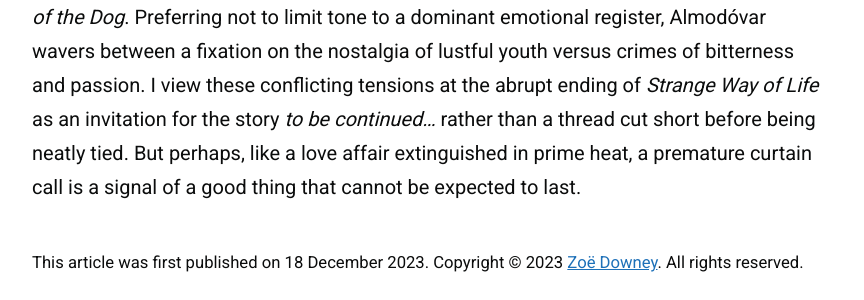
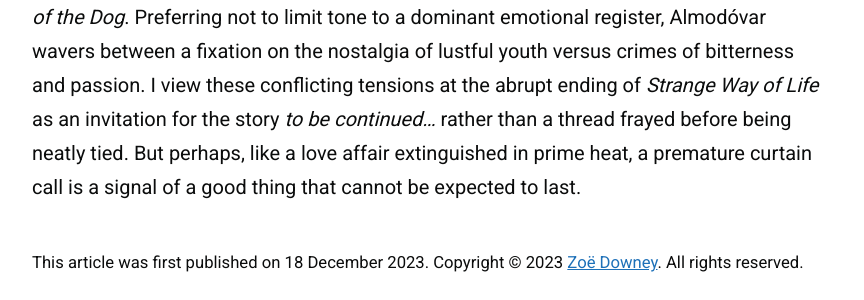
Before and after one commit to zoeurl/zoedowney.github.io, a Jekyll site: the page built from _posts/2023-12-18-strange-way-of-life.md, in a window 1280 px wide. Shown: the part 1326-1626 px from the top of the page, without its empty margins (208-1072 px from the left). Built offline with Jekyll 4.4.1, drawn with Linux system fonts in a browser that asks for light colours.

Commit message:
Update 2023-12-18-strange-way-of-life.md

```diff
--- a/_posts/2023-12-18-strange-way-of-life.md
+++ b/_posts/2023-12-18-strange-way-of-life.md
@@ -13,4 +13,4 @@ _Brokeback Mountain_ now has a worthy match in the arena of heart-scoring tales
 
 _Strange Way_ sets up the reunion of two rogue gunmen who were once lovers, Jake and Silva (Ethan Hawke and Pedro Pascal), after 25 years of separation. In an attempt to shift to the ‘right’ side of the law, in the decades past Jake has shifted from desperado into sheriff and placed miles of desert between him and his ex. On cue, a yearning Silva rides into town angling to reminisce and rekindle the fire from ‘those 60 days’ that took place years ago. Remaining unconvincingly unshaken by Silva’s appearance, Jake is resistant to being sentimentally reeled in. But there’s a familiar longing seeping through his stoic facade. A flashback spliced between scenes tells us the couple indeed have much tenderness to recall. Only now, in the mature stages of life, there are other meddlesome stakes in play.
 
-_Strange Way_ lies in a nearby but distinct camp alongside its Hollywood-lovelorn-cowboy companions. Unlike _Brokeback_ this film withstands becoming completely misty-eyed out on the range. Likewise, its intensity doesn’t veer into the disquiet of Jane Campion’s _Power of the Dog_. Preferring not to limit tone to a dominant emotional register, Almodóvar wavers between a fixation on the nostalgia of lustful youth versus crimes of bitterness and passion. I view these conflicting tensions at the abrupt ending of _Strange Way of Life_ as an invitation for the story _to be continued…_ rather than a thread cut short before being neatly tied. But perhaps, like a love affair extinguished in prime heat, a premature curtain call is a signal of a good thing that cannot be expected to last.
+_Strange Way_ lies in a nearby but distinct camp alongside its Hollywood-lovelorn-cowboy companions. Unlike _Brokeback_ this film withstands becoming completely misty-eyed out on the range. Likewise, its intensity doesn’t veer into the disquiet of Jane Campion’s _Power of the Dog_. Preferring not to limit tone to a dominant emotional register, Almodóvar wavers between a fixation on the nostalgia of lustful youth versus crimes of bitterness and passion. I view these conflicting tensions at the abrupt ending of _Strange Way of Life_ as an invitation for the story _to be continued…_ rather than a thread frayed before being neatly tied. But perhaps, like a love affair extinguished in prime heat, a premature curtain call is a signal of a good thing that cannot be expected to last.
```
